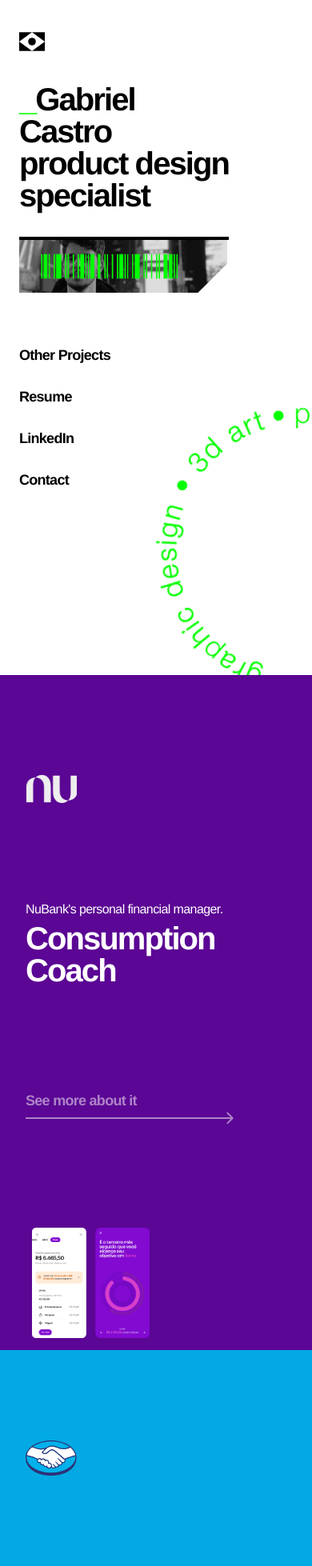
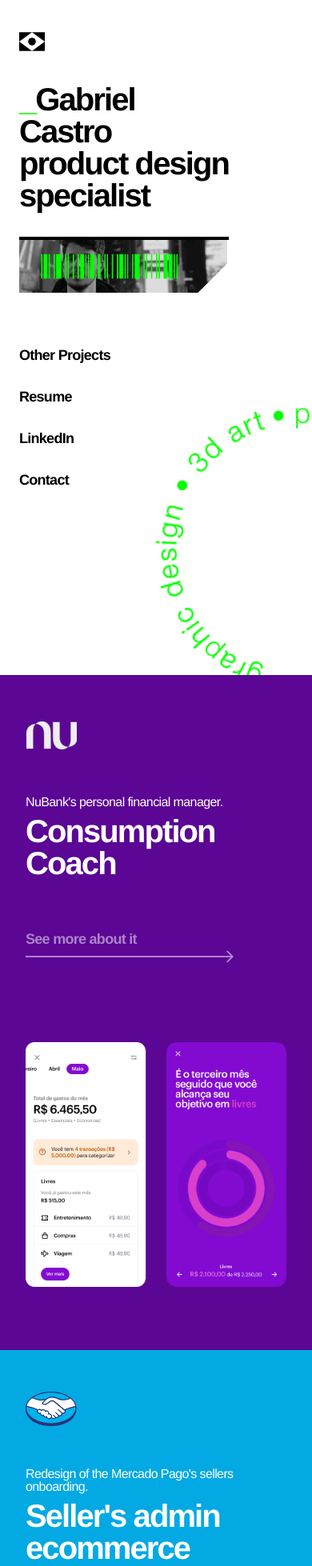
Before and after one commit to castrosgabriel/portfolio-gabriel, a React (Create React App) app: page / in a window 390 px wide. Shown: the top 1958 px of the page at 80% size. Built offline with nearby package versions, Linux system fonts and the light colour scheme.

Commit message:
Ajustment home in the mobile

```diff
--- a/src/components/project-component/ProjectComponent.scss
+++ b/src/components/project-component/ProjectComponent.scss
@@ -91,13 +91,13 @@
         overflow: hidden;
         align-items: flex-start;
         padding-right: 24px;
+        width: 100%;
 
 
         img {
-          height: auto;
+          height: 50vh;
           width: 100%;
         }
-
       }
 
       .project-info {
```
